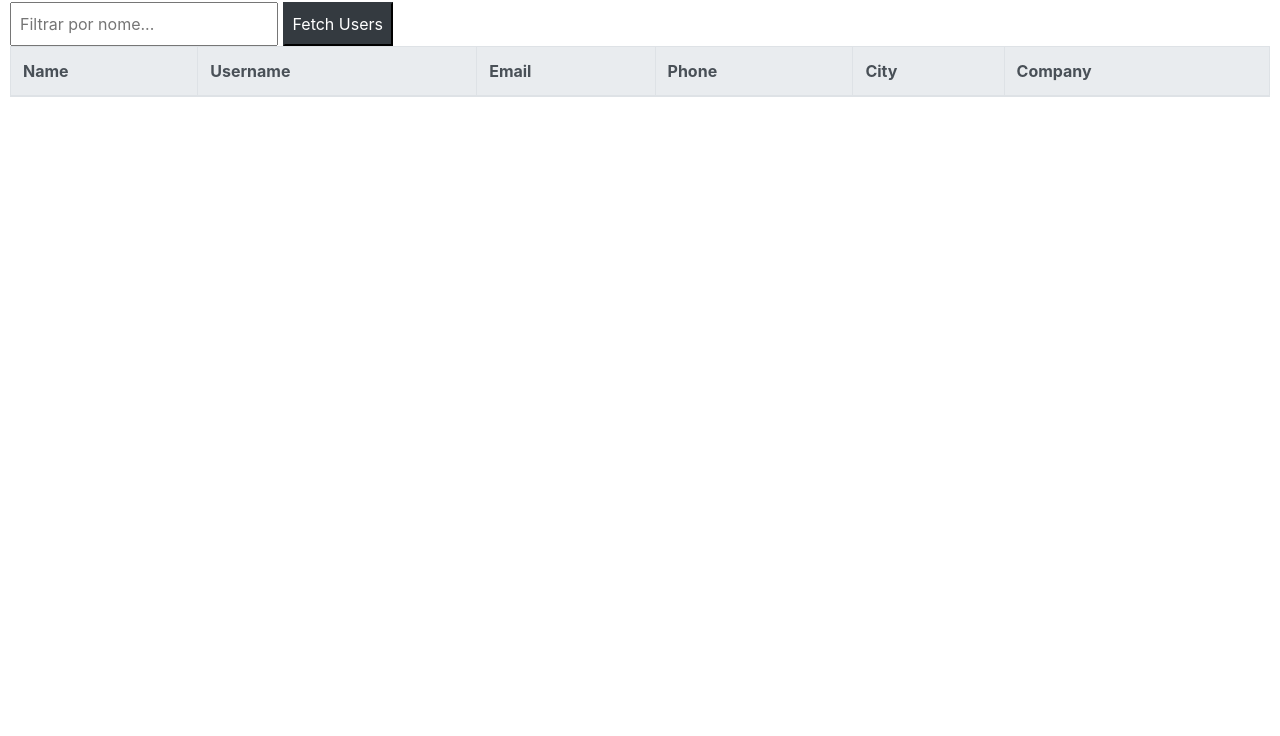
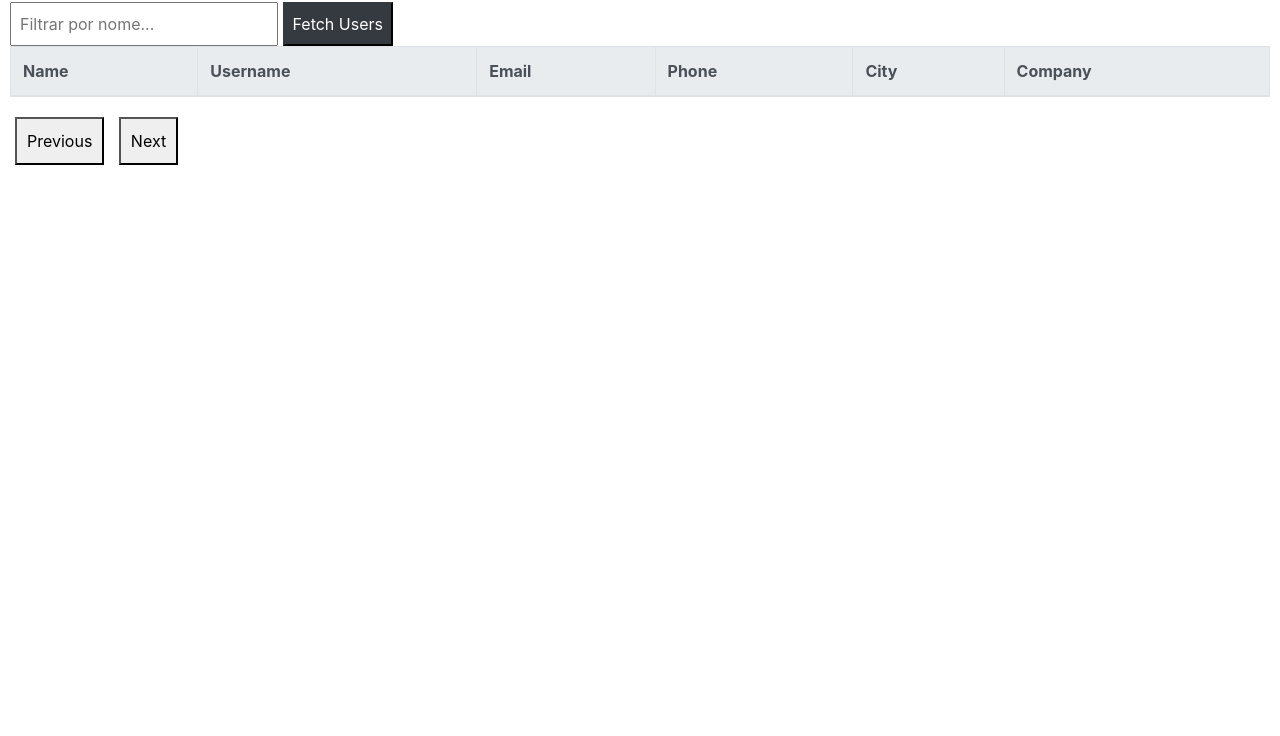
Before and after one commit to Rafaelaltieris/FrontEndZippiaTest, a plain HTML site: page index.html in a window 1280 px wide. Shown: the part 64-800 px from the top of the page. Drawn offline with nearby package versions, Linux system fonts and the light colour scheme.

Commit message:
add butons for pagination

```diff
--- a/index.html
+++ b/index.html
@@ -29,6 +29,11 @@
     <tbody>
     </tbody>
   </table>
+  <div id="pagination">
+    <button id="prev-btn">Previous</button>
+    <span id="page-info"></span>
+    <button id="next-btn">Next</button>
+  </div>
 </body>
 <script src="script.js"></script>
 
--- a/style.css
+++ b/style.css
@@ -24,3 +24,12 @@ body {
     padding: 8px;
     color: black;
   }
+
+  #pagination {
+    margin-top: 20px;
+}
+
+#pagination button {
+    padding: 10px;
+    margin: 0 5px;
+}
```
